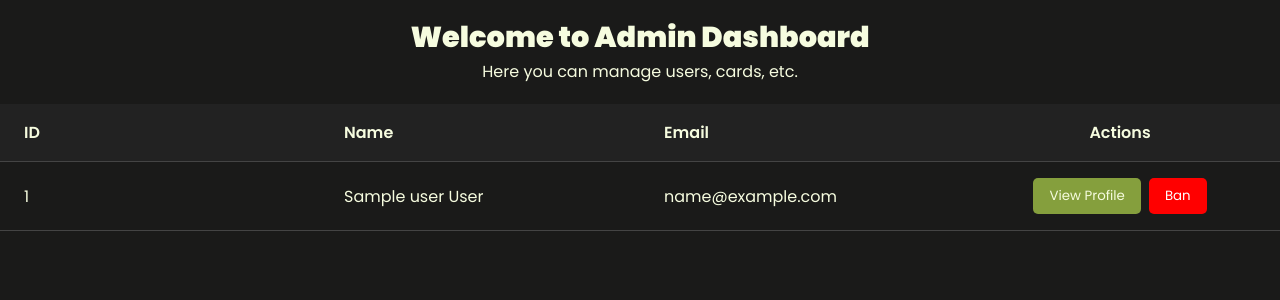
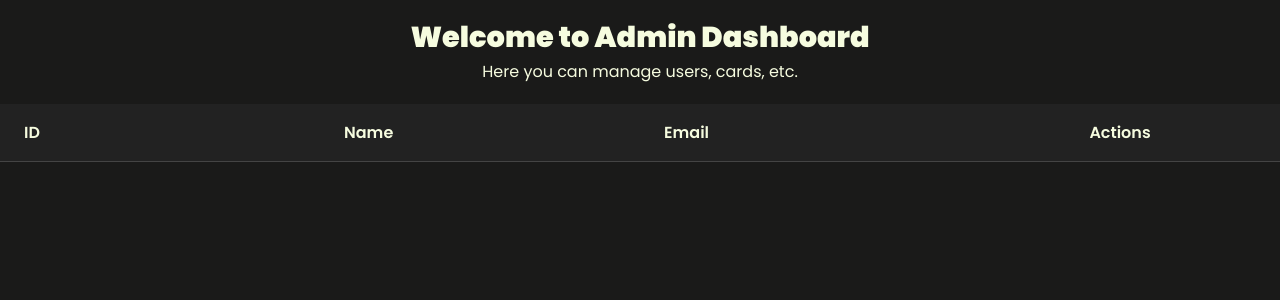
Before and after one commit to mjkj09/Card-Fanatics, a PHP site: template public/views/admindashboard.php in a window 1280 px wide. Shown: the part 80-380 px from the top of the page. Run offline with PHP 8.4, Linux system fonts and the light colour scheme; the visitor is signed in with stand-in values (Sample User, id 1); tables that the repository leaves empty hold one stand-in row (values such as "Sample post"); the template is opened without the code that fills it: most values are stand-ins (such as "Sample title", 1, 10 or a date in 2020); a stand-in replaces the project's code that opens the database connection; lists and menus that the app fills with data are empty; some libraries are stand-ins or nearby versions.

Commit message:
fix: remove situations where the admins sees himself in the admin dashboard

```diff
--- a/public/css/admindashboard.css
+++ b/public/css/admindashboard.css
@@ -62,12 +62,14 @@ th {
     margin-top: 0;
 }
 
-.ban-btn {
+.ban-btn,
+.confirm-ban-btn {
     background-color: red;
     color: #fff;
 }
 
-.ban-btn:hover {
+.ban-btn:hover,
+.confirm-ban-btn:hover {
     background-color: #cc0000;
 }
 
@@ -83,7 +85,8 @@ th {
         padding: 1rem 1.5rem;
     }
 
-    .ban-btn {
+    .ban-btn,
+    .confirm-ban-btn {
         margin-top: 0;
     }
 
--- a/public/views/admindashboard.php
+++ b/public/views/admindashboard.php
@@ -62,6 +62,7 @@ if (isset($_SESSION['user_id'])) {
                     <tbody id="users-table-body">
                     <?php if (isset($allUsers) && is_array($allUsers)): ?>
                         <?php foreach ($allUsers as $user): ?>
+                            <?php if ($user['id'] == $_SESSION['user_id']) continue; // pomiń aktualnego admina ?>
                             <tr>
                                 <td><?= $user['id'] ?></td>
                                 <td><?= $user['name'] . ' ' . $user['surname'] ?></td>
@@ -72,7 +73,6 @@ if (isset($_SESSION['user_id'])) {
                                                 onclick="window.open('userProfile?userId=<?= $user['id'] ?>','_blank')">
                                             View Profile
                                         </button>
-
                                         <?php if (!$user['is_banned']): ?>
                                             <button class="ban-btn small-button"
                                                     data-user-id="<?= $user['id'] ?>">
@@ -107,7 +107,7 @@ if (isset($_SESSION['user_id'])) {
         <br>
         <textarea name="banReason" id="banReason" rows="3" cols="50"></textarea>
         <br><br>
-        <button class="ban-btn small-button" id="banConfirmBtn">Confirm Ban</button>
+        <button class="confirm-ban-btn small-button" id="banConfirmBtn">Confirm Ban</button>
         <button class="small-button" id="banCancelBtn">Cancel</button>
     </div>
 </div>
```
